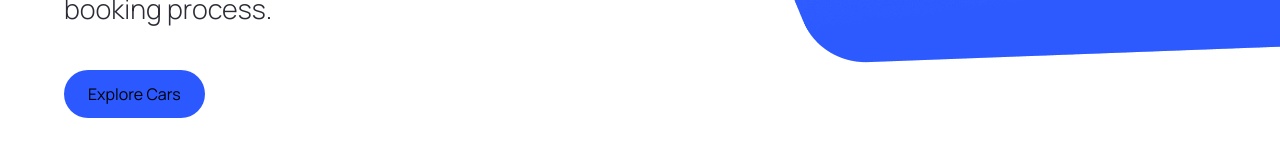
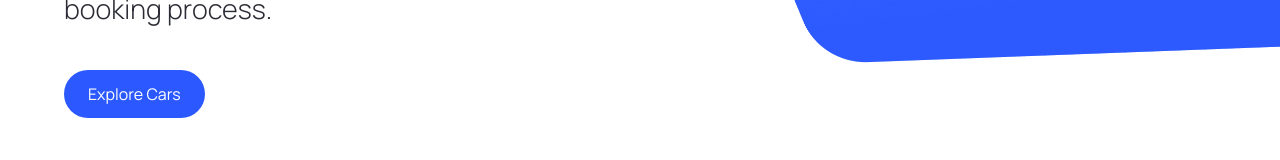
Before and after one commit to thekha3321/Car-hub, a Next.js app: page / in a window 1280 px wide. Shown: the part 640-800 px from the top of the page. Built offline with nearby package versions, Linux system fonts and the light colour scheme; no server answers.

Commit message:
fix hero button text color

```diff
--- a/components/Hero.tsx
+++ b/components/Hero.tsx
@@ -16,7 +16,7 @@
         </p>
         <CustomButton
           title="Explore Cars"
-          containerStyles="bg-primary-blue test-white rounded-full mt-10"
+          containerStyles="bg-primary-blue text-white rounded-full mt-10"
           handleClick={handleScroll}
         />
       </div>
```
